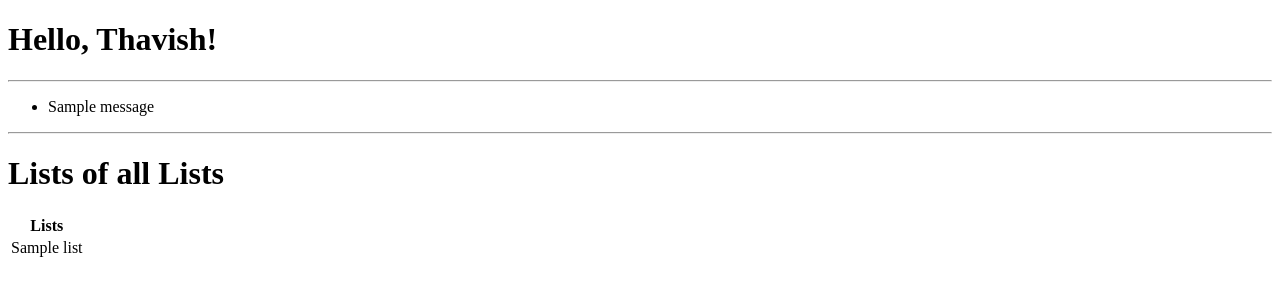
After one commit to ThavishChetty/todolist, a Flask app: page /lists in a window 1280 px wide. The commit adds this page. Shown: the top 300 px of the page. Run offline with Flask 3, Linux system fonts and the light colour scheme; tables that the repository leaves empty hold one stand-in row (values such as "Sample post"); one stand-in notice (Sample message) is shown.

Commit message:
Error handling, List Creation/Display added

```diff
--- a/app/__init__.py
+++ b/app/__init__.py
@@ -9,4 +9,4 @@ db = SQLAlchemy(app)
 migrate = Migrate(app, db)
 
 
-from app import routes, models
+from app import routes, models, errors
--- a/app/routes.py
+++ b/app/routes.py
@@ -1,6 +1,8 @@
-from flask import render_template, url_for
-from app import app
+from flask import render_template, url_for, flash, redirect, request
+from app import app, db
 from app.forms import ListForm
+from app.models import List
+import sqlalchemy as sa
 
 
 @app.route('/')
@@ -12,6 +14,20 @@ def index():
 
 @app.route('/second_page', methods=['GET', 'POST'])
 def second_page():
+	user  = {'username': 'Thavish'}
 	form = ListForm()
-	user = {'username': 'Thavish'}
-	return render_template('second_page.html', user=user, form=form)
+	if form.validate_on_submit():
+		todolist = List(listname=form.list_name.data)
+		db.session.add(todolist)
+		db.session.commit()
+		flash('Congratulations, you added the list:  %s' % (form.list_name.data))
+		return redirect(url_for('index'))
+	return render_template('second_page.html', form=form, user=user)
+
+
+@app.route('/lists', methods=['GET'])
+def lists():
+	user  = {'username': 'Thavish'}
+	query = sa.select(List).order_by(List.listname.asc())
+	todolists = db.session.scalars(query).all()
+	return render_template('lists.html', user=user, lists=todolists)
--- /dev/null
+++ b/app/templates/404.html
@@ -0,0 +1,6 @@
+{% extends "base.html" %}
+
+{% block content %}
+    <h1>File Not Found</h1>
+    <p><a href="{{ url_for('index') }}">Back</a></p>
+{% endblock %}
--- a/app/templates/base.html
+++ b/app/templates/base.html
@@ -5,6 +5,16 @@
     </head>
     <body>
         <h1>Hello, {{ user.username }}!</h1>
+        <hr>
+        {% with messages = get_flashed_messages() %}
+        {% if messages %}
+        <ul>
+            {% for message in messages %}
+            <li>{{ message }}</li>
+            {% endfor %}
+        </ul>
+        {% endif %}
+        {% endwith %}
         {% block content %} {% endblock %}
     </body>
 </html>
--- a/app/templates/index.html
+++ b/app/templates/index.html
@@ -3,5 +3,6 @@
 {% block content %}
 <h1>This is the index page </h1>
 <a href="{{ url_for('second_page') }}">Click here for List creation page</a>
+<a href="{{url_for('lists')}}">List of all Lists</a>
 <hr>
 {% endblock %}
--- /dev/null
+++ b/app/templates/lists.html
@@ -0,0 +1,17 @@
+{% extends "base.html" %}
+
+{% block content %}
+    <hr>
+    <h1>Lists of all Lists</h1>
+    <table>
+    <tr>
+        <th>Lists</th>
+    </tr>
+    {% for list in lists %}
+    <tr>
+        <td>{{ list.listname }}</td>
+    </tr>
+    {% endfor %}
+    </table>
+
+{% endblock %}
--- a/app/templates/second_page.html
+++ b/app/templates/second_page.html
@@ -8,6 +8,9 @@
         <p>
             {{ form.list_name.label }}<br>
             {{ form.list_name(size=32) }}
+            {% for error in form.list_name.errors %}
+            <span style="color: red;">[{{ error }}]</span>
+            {% endfor %}
         </p>
         <p>{{ form.add_list() }}</p>
     </form>
```
Also changed, not shown: app/errors.py (added, +13 -0 lines), app/forms.py (+11 -1 lines), app/templates/500.html (added, +7 -0 lines), app.db.
